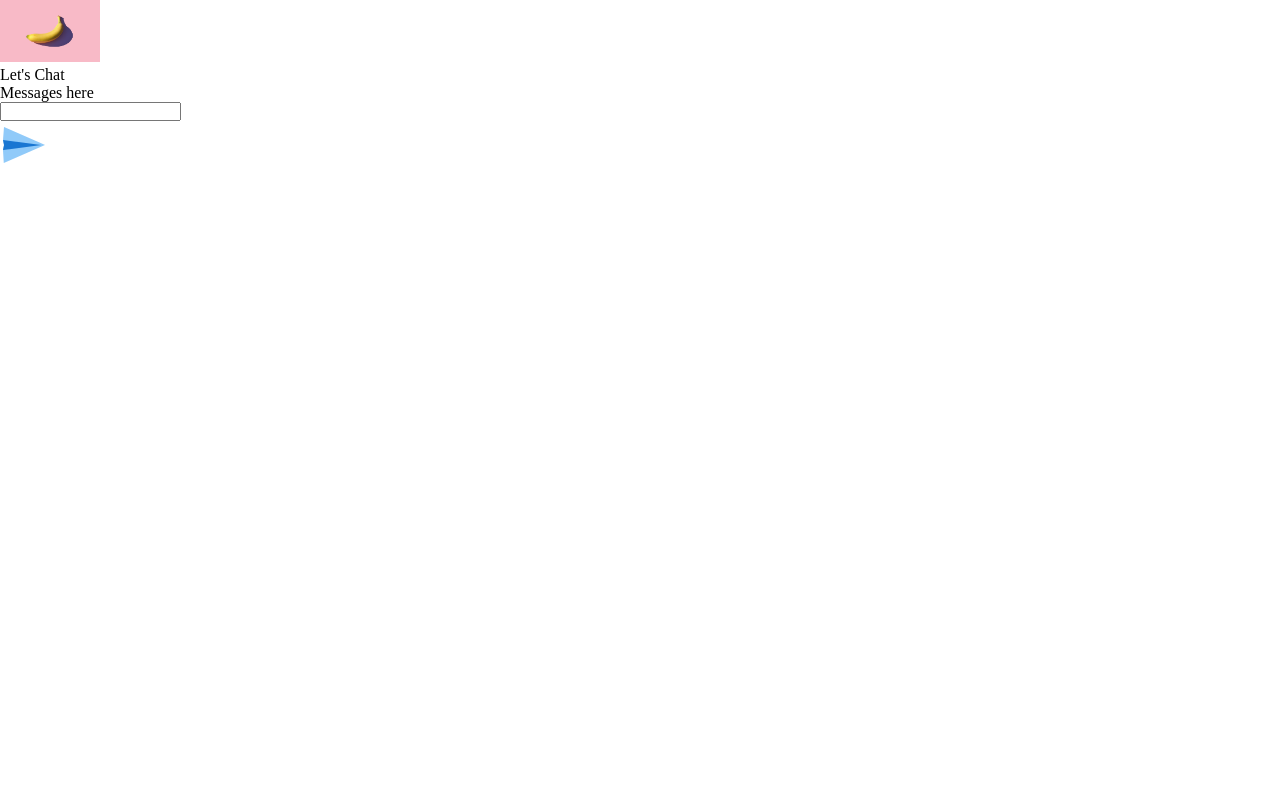
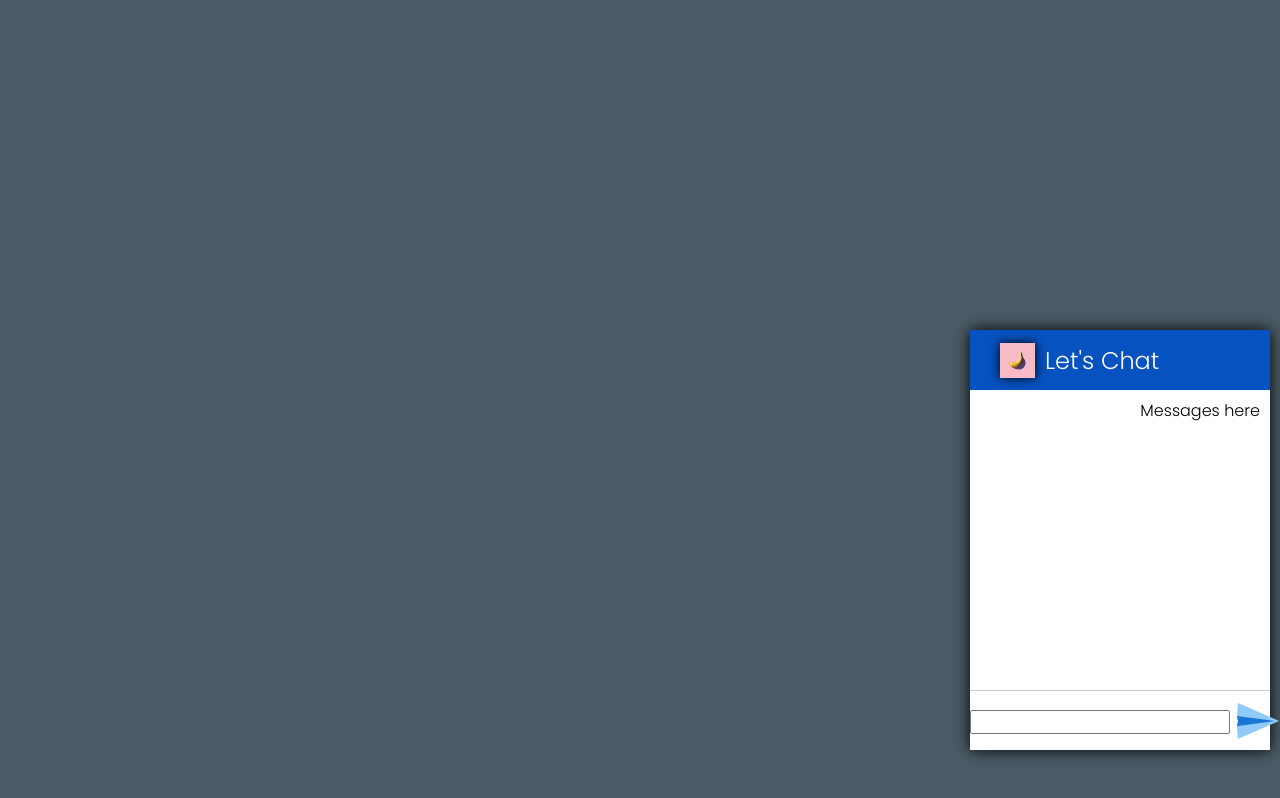
Before and after one commit to mandarwajage/chatbot, a plain HTML site: page index.html in a window 1280 px wide. Drawn offline with Linux system fonts and the light colour scheme.

Commit message:
updated css

```diff
--- a/index.html
+++ b/index.html
@@ -19,7 +19,7 @@
       <div class="input-sec">
         <input type="text" id="txtinput">
       </div>
-      <div class="input"></div>
+      <div class="send"></div>
       <img src="images/send.png" alt="send">
     </div>
   </div>
--- a/style.css
+++ b/style.css
@@ -1,7 +1,87 @@
-@import url('https://fonts.googleapis.com/css2?family=Poppins:wght@600&display=swap');
-
-*{
+@import url("https://fonts.googleapis.com/css2?family=Fira+Code:wght@400;500;600&family=Poppins:wght@200;300&display=swap");
+* {
   margin: 0;
   padding: 0;
   box-sizing: border-box;
+  font-family: "Poppins", sans-serif;
 }
+body {
+  background: #4b5c66;
+}
+.container {
+  --light-color: #fff;
+  height: 420px;
+  width: 300px;
+  background: var(--light-color);
+  position: fixed;
+  bottom: 50px;
+  right: 10px;
+  box-shadow: 0px 0px 15px 0px black;
+}
+.chat-header {
+  height: 60px;
+  display: flex;
+  align-items: center;
+  padding: 0px 30px;
+  background-color: #0652c0;
+  color: var(--light-color);
+  font-size: 1.5rem;
+}
+
+.chat-header .logo {
+  height: 35px;
+  width: 35px;
+  box-shadow: 0px 0px 10px 0px black;
+}
+.chat-header img {
+  height: 100%;
+  width: 100%;
+}
+.chat-header .title {
+  padding-left: 10px;
+}
+.chat-body {
+  height: 300px;
+  display: flex;
+  flex-direction: column;
+  padding: 8px 10px;
+  align-items: flex-end;
+  overflow-y: auto;
+}
+.chat-input {
+  height: 60px;
+  display: flex;
+  align-items: center;
+  border-top: 1px solid #ccc;
+}
+.input-sec {
+  flex: 9;
+}
+.send {
+  flex: 1;
+  padding-right: 4px;
+}
+#txtInput {
+  line-height: 30px;
+  padding: 8px 10px;
+  border: none;
+  outline: none;
+  caret-color: black;
+  font-size: 1rem;
+  width: 100%;
+}
+
+.chatbot-message,
+.user-message {
+  padding: 8px;
+  background: #ccc;
+  margin: 5px;
+  width: max-content;
+  border-radius: 10px 3px 10px 10px;
+}
+.chatbot-message {
+  background: #0652c0;
+  color: var(--light-color);
+  align-self: flex-start;
+  border-radius: 10px 10px 3px 10px;
+}
```
